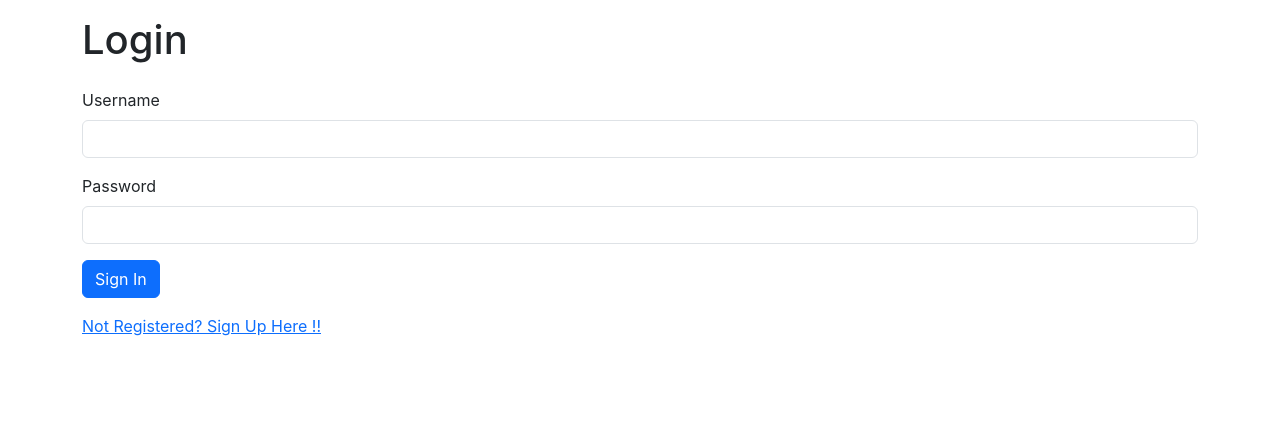
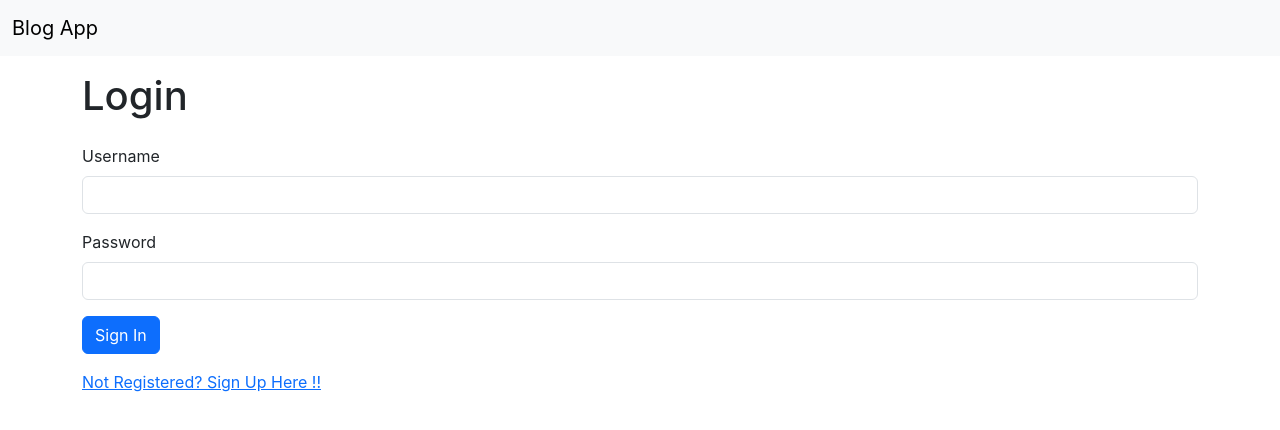
Before and after one commit to Sree1710/blog-app-frontend, a React (Create React App) app: page / in a window 1280 px wide. Shown: the top 430 px of the page. Built offline with nearby package versions, Linux system fonts and the light colour scheme.

Commit message:
Project completed

```diff
--- a/src/Components/LoginRegNav.jsx
+++ b/src/Components/LoginRegNav.jsx
@@ -2,7 +2,13 @@ import React from 'react'
 
 const LoginRegNav = () => {
   return (
-    <div>LoginRegNav</div>
+    <div>
+        <nav className="navbar navbar-expand-lg bg-body-tertiary">
+                <div className="container-fluid">
+                    <a className="navbar-brand" href="#">Blog App</a>
+                </div>
+            </nav>
+    </div>
   )
 }
 
--- a/src/Components/UserLogin.jsx
+++ b/src/Components/UserLogin.jsx
@@ -1,6 +1,7 @@
 import axios from 'axios'
 import React, { useState } from 'react'
 import { useNavigate } from 'react-router-dom'
+import LoginRegNav from './LoginRegNav'
 
 const UserLogin = () => {
     const [inputField,setInputField]=useState(
@@ -31,6 +32,7 @@ const UserLogin = () => {
     }
   return (
     <div>
+        <LoginRegNav/>
         <div className="container">
             <div className="row">
                 <div className="col col-12 col-sm-12 col-md-12 col-lg-12 col-xl-12 col-xxl-12">
--- a/src/Components/UserReg.jsx
+++ b/src/Components/UserReg.jsx
@@ -1,5 +1,6 @@
 import axios from 'axios'
 import React, { useState } from 'react'
+import LoginRegNav from './LoginRegNav'
 
 const UserReg = () => {
     const [inputField,setInputField]=useState(
@@ -34,6 +35,7 @@ const UserReg = () => {
     }
   return (
     <div>
+        <LoginRegNav/>
         <div className="container">
             <div className="row">
                 <div className="col col-12 col-sm-12 col-md-12 col-lg-12 col-xl-12 col-xxl-12">
```
